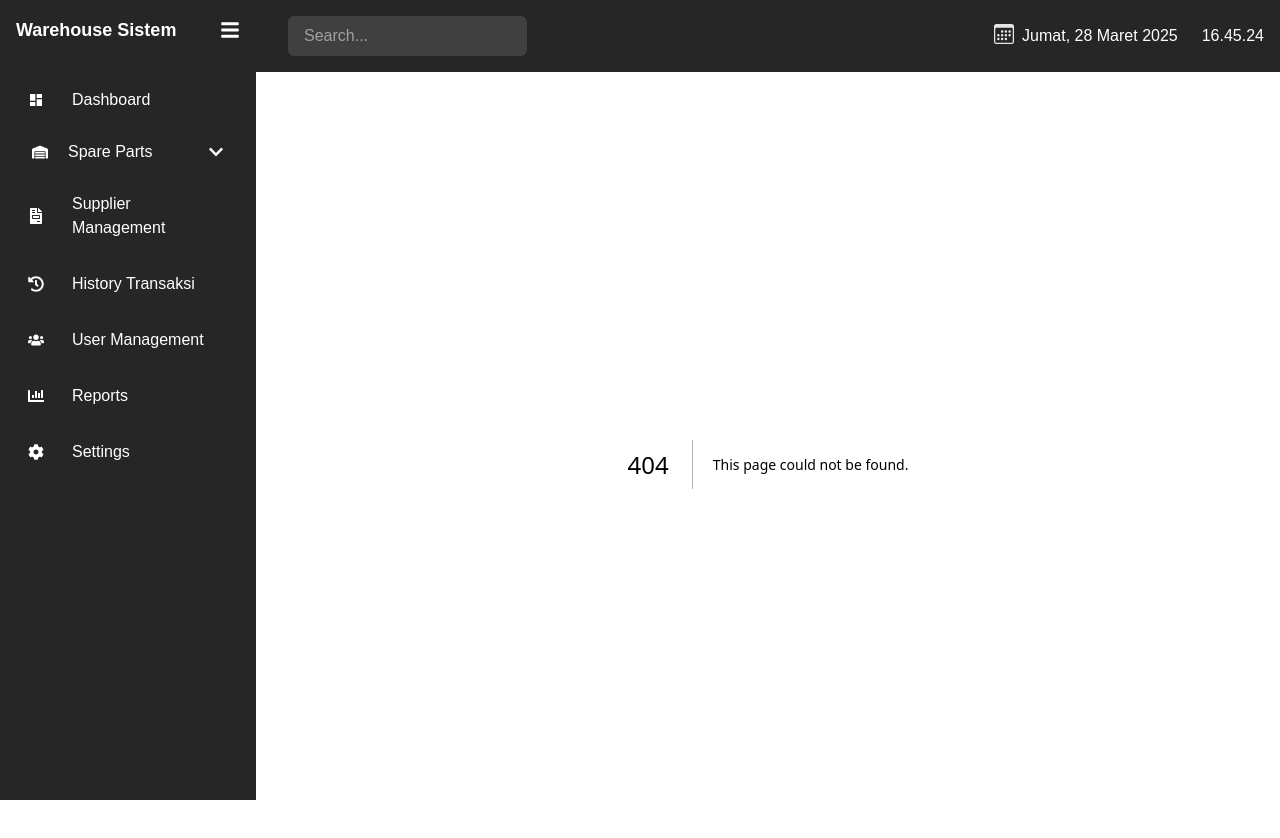
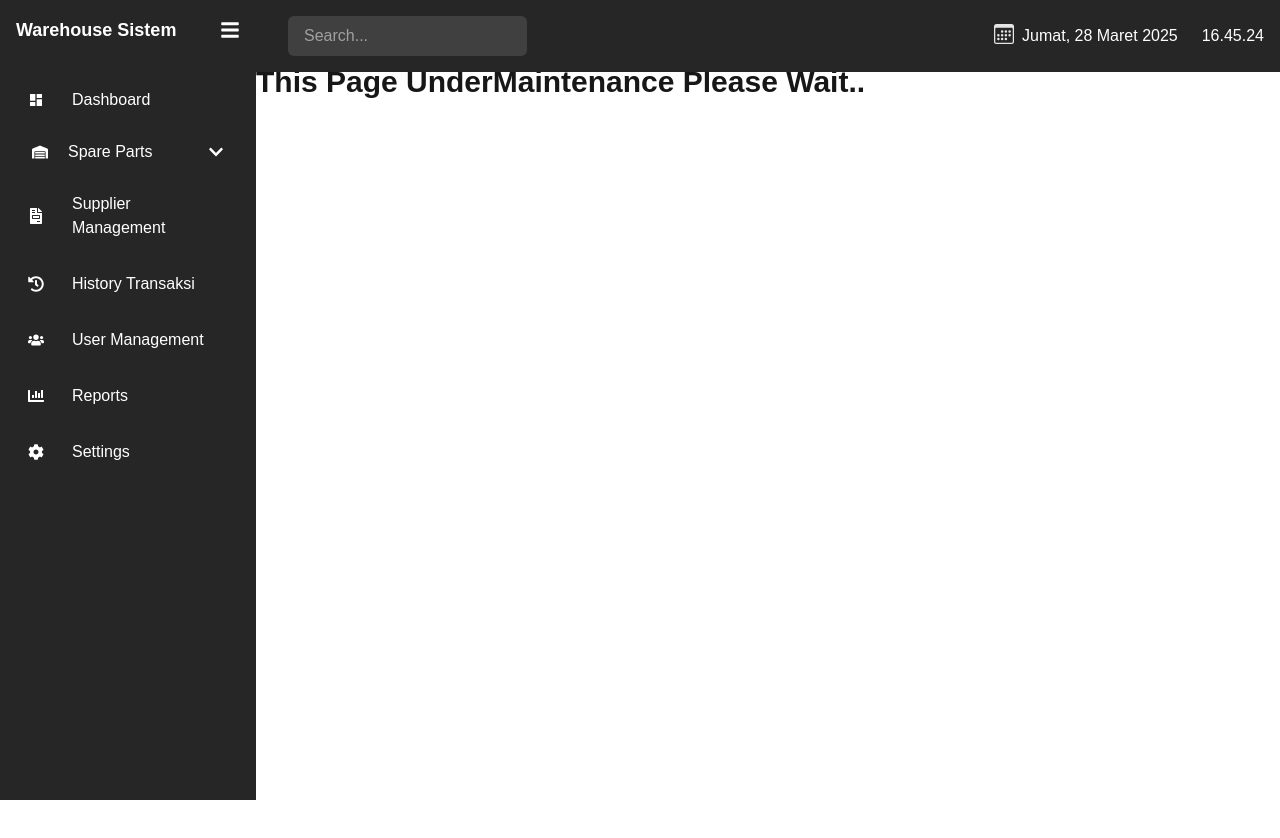
Before and after one commit to rapleeee/warehouse-management-system, a Next.js app: page /404NotFound in a window 1280 px wide. Before the commit this address had no page. Shown: the top 838 px of the page. After the commit the page ends 800 px from the top, so only its background shows below. Built offline with nearby package versions, Linux system fonts and the light colour scheme.

Commit message:
feat:update page notFound

```diff
--- /dev/null
+++ b/src/app/404NotFound/page.tsx
@@ -0,0 +1,9 @@
+import React from 'react'
+
+export default function NotFound() {
+  return (
+    <div className='justify-center items-center'>
+        <h1 className='text-3xl font-bold '>This Page UnderMaintenance Please Wait..</h1>
+    </div>
+  )
+}
--- a/src/layouts/Sidebar.tsx
+++ b/src/layouts/Sidebar.tsx
@@ -94,10 +94,10 @@ const Sidebar = () => {
                     </li>
 
                     <SidebarItem icon={<FaFileInvoice />} text="Supplier Management" isOpen={isOpen} href="/SupplierManagement" />
-                    <SidebarItem icon={<FaHistory />} text="History Transaksi" isOpen={isOpen} href="/History" />
-                    <SidebarItem icon={<FaUsers />} text="User Management" isOpen={isOpen} href="/User" />
+                    <SidebarItem icon={<FaHistory />} text="History Transaksi" isOpen={isOpen} href="/NotFound" />
+                    <SidebarItem icon={<FaUsers />} text="User Management" isOpen={isOpen} href="/NotFound" />
                     <SidebarItem icon={<FaChartBar />} text="Reports" isOpen={isOpen} href="/Laporan" />
-                    <SidebarItem icon={<FaCog />} text="Settings" isOpen={isOpen} href="/Settings" />
+                    <SidebarItem icon={<FaCog />} text="Settings" isOpen={isOpen} href="/NotFound" />
                 </ul>
             </div>
 
```
